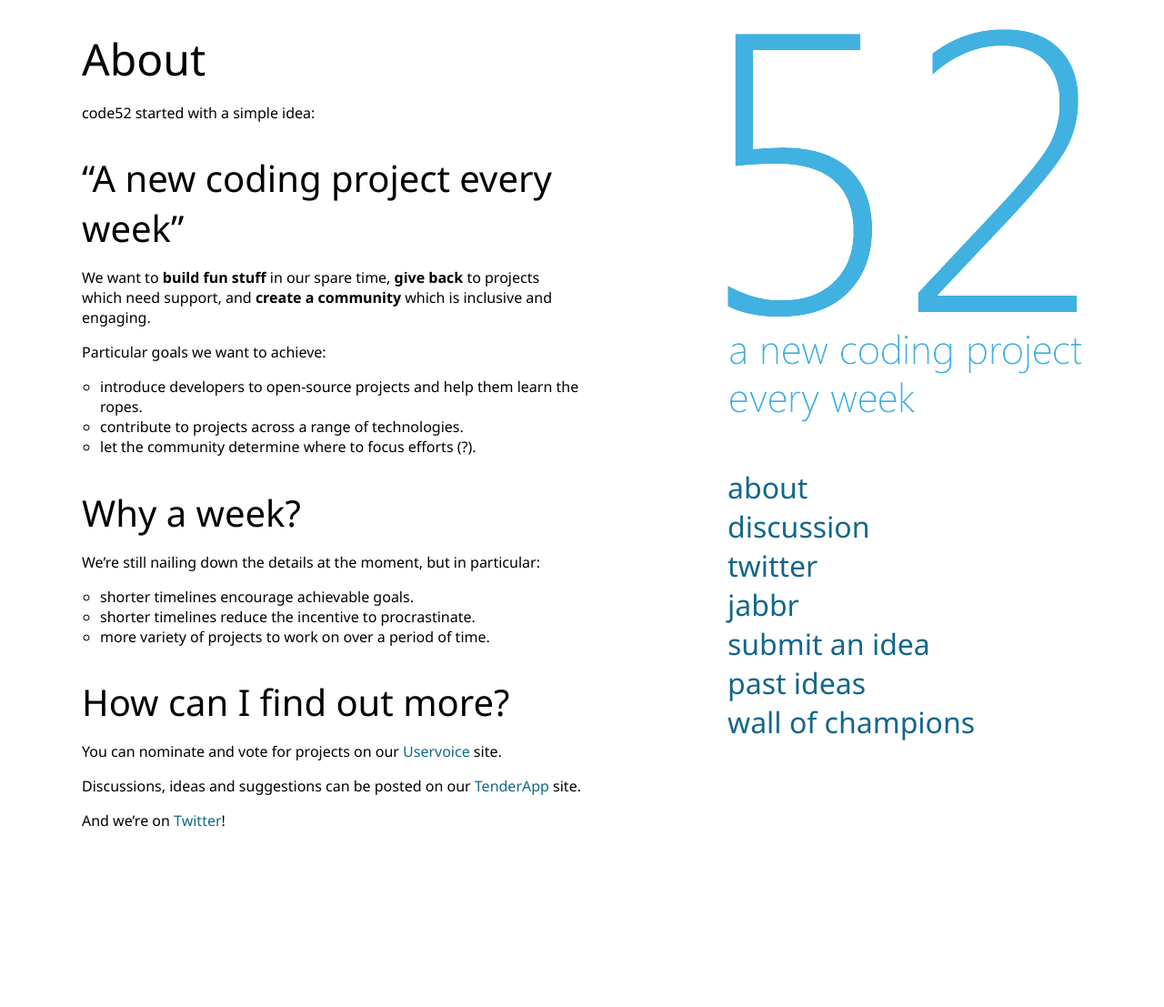
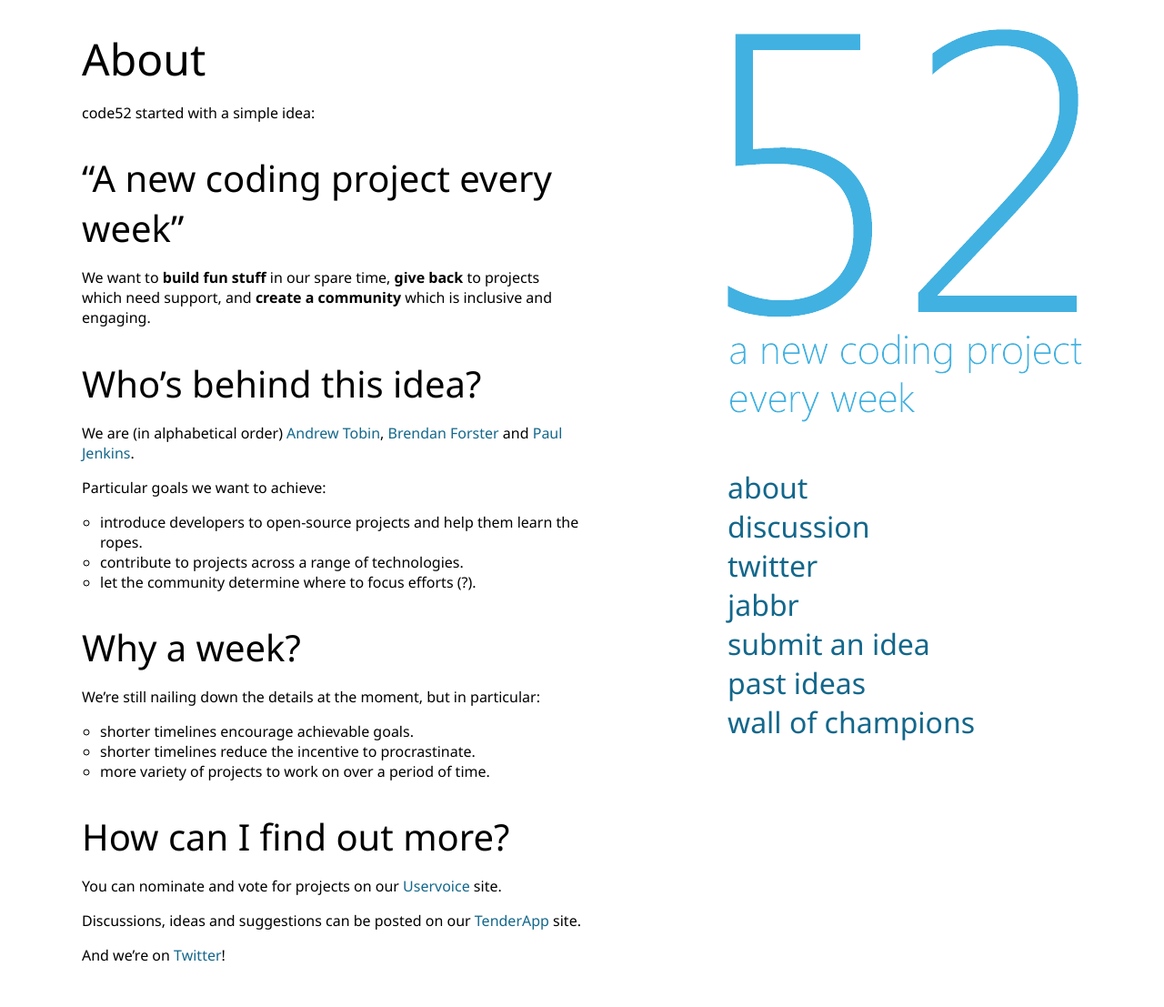
Before and after one commit to Code52/code52.github.com, a Jekyll site: the page built from about.md, in a window 1280 px wide. Shown: the whole page at 91% size. Built offline with Jekyll 4.4.1, drawn with Linux system fonts in a browser that asks for light colours; Markdown is read by kramdown in place of the engine named in the settings; before the commit the page ends 959 px from its top, so only the background shows below that.

Commit message:
updated about page

```diff
--- a/about.md
+++ b/about.md
@@ -9,6 +9,10 @@ code52 started with a simple idea:
 ##"A new coding project every week"
 
 We want to **build fun stuff** in our spare time, **give back** to projects which need support, and **create a community** which is inclusive and engaging.
+
+##Who's behind this idea?
+
+We are (in alphabetical order) [Andrew Tobin](http://twitter.com/tobin), [Brendan Forster](http://twitter.com/shiftkey) and [Paul Jenkins](http://twitter.com/aeoth).
 
 Particular goals we want to achieve:
 
```
Also changed, not shown: 3 other files.
